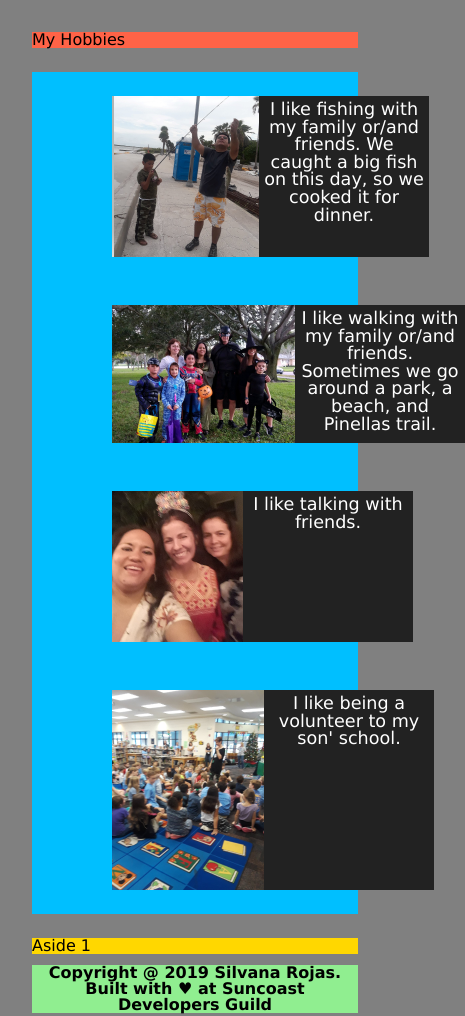
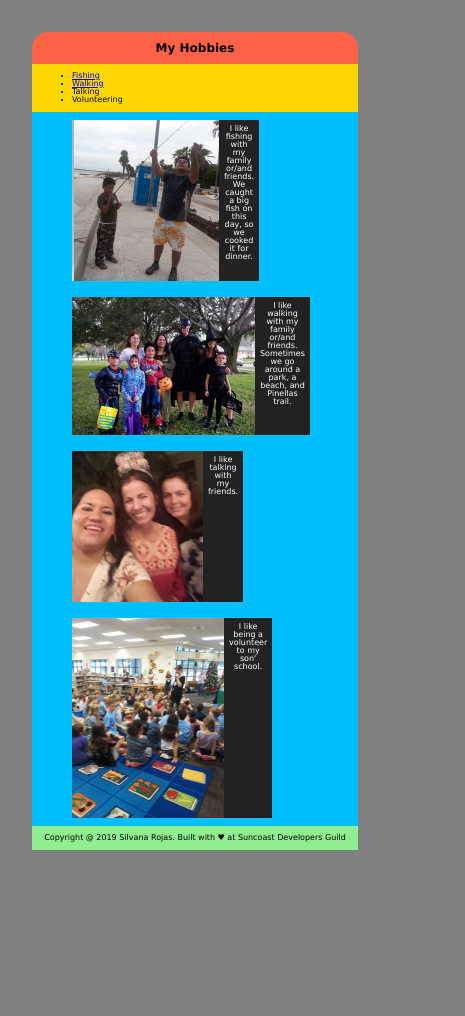
Before and after one commit to Elro1118/hobbies, a website: page public/index.html in a window 390 px wide. Shown: the whole page, 465 px wide, since content can reach past the window. After the commit the page ends 908 px from the top, so only its background shows below. Drawn offline with Linux system fonts and the light colour scheme.

Commit message:
improvingFase

```diff
--- a/public/index.html
+++ b/public/index.html
@@ -8,44 +8,52 @@
 		<link rel="stylesheet" href="/screen.css" />
 	</head>
 	<body>
-		<di>
-			<header class="header">My Hobbies</header>
+		<di class="wrapper">
+			<header class="header"><h2 class="myHeaderTitle">My Hobbies</h2></header>
+			<section class="myMiddleBox">
+				<aside class="aside">
+					<ul>
+						<li><a href="fishingPage.html">Fishing</a></li>
+						<li><a href="walkingPage.html">Walking</a></li>
+						<li>Talking</li>
+						<li>Volunteering</li>
+					</ul>
+				</aside>
 				<section class="main">
-				<ul>
-					<li class="ImageList">
 					<figure class="myFigure">
 						<img src="picture/image2.png" />
-							<figcaption>
-								I like fishing with my family or/and friends. We caught a big
-								fish on this day, so we cooked it for dinner.
+						<figcaption class="myDescription">
+							I like fishing with my family or/and friends. We caught a big fish
+							on this day, so we cooked it for dinner.
 						</figcaption>
 					</figure>
 
 					<figure class="myFigure">
 						<img src="picture/image3.png" />
-							<figcaption>
+						<figcaption class="myDescription">
 							I like walking with my family or/and friends. Sometimes we go
 							around a park, a beach, and Pinellas trail.
 						</figcaption>
 					</figure>
 					<figure class="myFigure">
 						<img src="picture/image1.png" />
-							<figcaption>I like talking with friends.</figcaption>
+						<figcaption class="myDescription">
+							I like talking with my friends.
+						</figcaption>
 					</figure>
 					<figure class="myFigure">
 						<img src="picture/image4.png" />
-							<figcaption>
+						<figcaption class="myDescription">
 							I like being a volunteer to my son' school.
 						</figcaption>
 					</figure>
-
 				</section>
-			<aside class="aside aside-1">Aside 1</aside>
+			</section>
 			<footer class="footer">
-				<h1>
+				<p>
 					Copyright @ 2019 Silvana Rojas. Built with &hearts; at Suncoast
 					Developers Guild
-				</h1>
+				</p>
 			</footer>
 		</di>
 	</body>
--- a/public/screen.css
+++ b/public/screen.css
@@ -12,9 +12,24 @@ body {
 	background-color: gray;
 	padding: 2rem;
 }
+figcaption {
+	text-align: justify;
+	background-color: #222;
+	color: #fff;
+	font-size: 1.1rem;
+	padding: 5px;
+	text-align: center;
+	width: 10rem;
+}
 
 .header {
 	background: tomato;
+	border-top-right-radius: 1rem;
+	border-top-left-radius: 1rem;
+}
+
+.myHeaderTitle {
+	text-align: center;
 }
 
 .footer {
@@ -23,26 +38,29 @@ body {
 	text-align: center;
 }
 
+.myMiddleBox {
+	display: flex;
+	flex-flow: row wrap;
+	justify-content: center;
+}
+
 .main {
+	display: flex;
+	flex-flow: row wrap;
+	justify-content: space-around;
 	text-align: left;
 	background: deepskyblue;
 	font-size: 1.5rem;
-	margin: 0px;
+	width: 85%;
 }
-
-.aside-1 {
+.aside {
 	background: gold;
-	margin: 0px;
+	width: 15%;
 }
 
 .wrapper {
 	display: flex;
-	flex-flow: column;
-}
-
-.wrapper > * {
-	padding: 10px;
-	flex: 1 100%;
+	flex-flow: column wrap;
 }
 
 .ImageList {
@@ -56,12 +74,32 @@ body {
 	justify-content: baseline;
 }
 
-figcaption {
-	text-align: justify;
-	background-color: #222;
-	color: #fff;
-	font-size: 1.1rem;
-	padding: 5px;
-	text-align: center;
-	width: 10rem;
+/* Medium screens */
+@media all and (max-width: 600px) {
+	body {
+		font-size: 0.5rem;
+	}
+	.wrapper {
+		display: flex;
+		flex-flow: column wrap;
+	}
+	.main {
+		display: flex;
+		flex-flow: column wrap;
+		justify-content: center;
+		font-size: 0.5rem;
+		width: 100%;
+	}
+	.aside {
+		width: 100%;
+	}
+	.myDescription {
+		font-size: 0.5rem;
+	}
+	.myFigure {
+		width: 5rem;
+	}
+	.footer {
+		font-size: 0.5rem;
+	}
 }
```
Also changed, not shown: public/fishingPage.html (added). Lines whose indentation alone changed are shown as unchanged.
